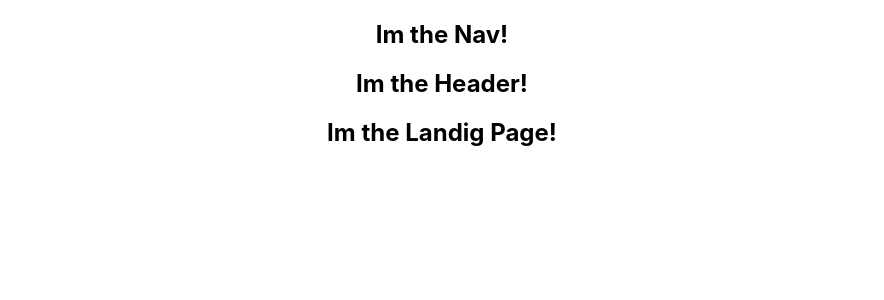
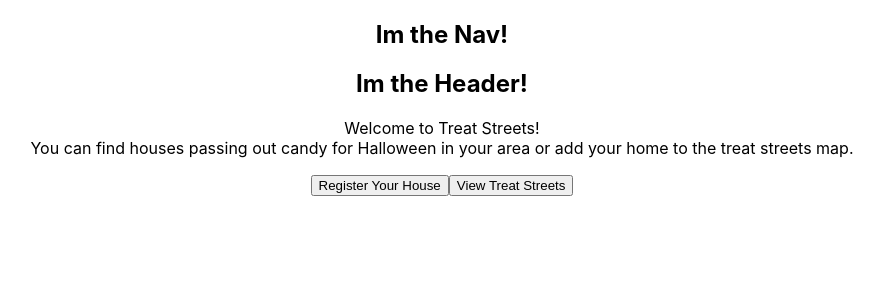
Before and after one commit to Treat-Streets/treat-streets-fe, a React (Create React App) app: page / in a window 1280 px wide. Shown: the top 300 px of the page, without its empty margins (198-1082 px from the left). Built offline with nearby package versions, Linux system fonts and the light colour scheme.

Commit message:
add buttonsto landing page and links

```diff
--- a/src/Components/LandingPage.js
+++ b/src/Components/LandingPage.js
@@ -1,10 +1,23 @@
 import React from 'react'
+import { Link } from 'react-router-dom';
 import '../Components/LandingPage.css'
 
 const LandingPage = () => {
 	return (
 		<div>
-			<h2>Im the Landig Page!</h2>
+			<section>
+				<p>
+				Welcome to Treat Streets!<br></br>You can find houses passing out candy for Halloween in your area or add your home to the treat streets map.
+				</p>
+			</section>
+			<section>
+				<Link to='/Register'>
+					<button>Register Your House</button>
+				</Link>
+				<Link to='/Map'>
+					<button>View Treat Streets</button>
+				</Link>
+			</section>
 		</div>
 	)
 }
```
